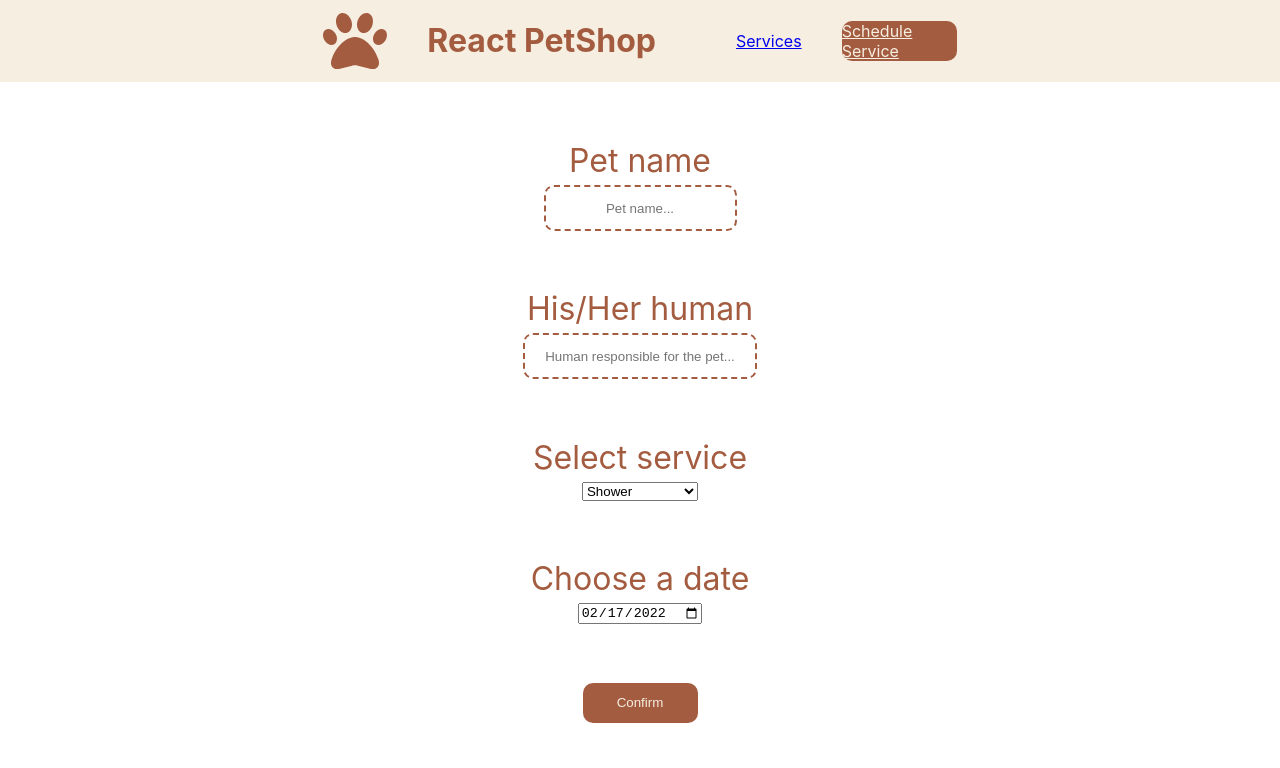
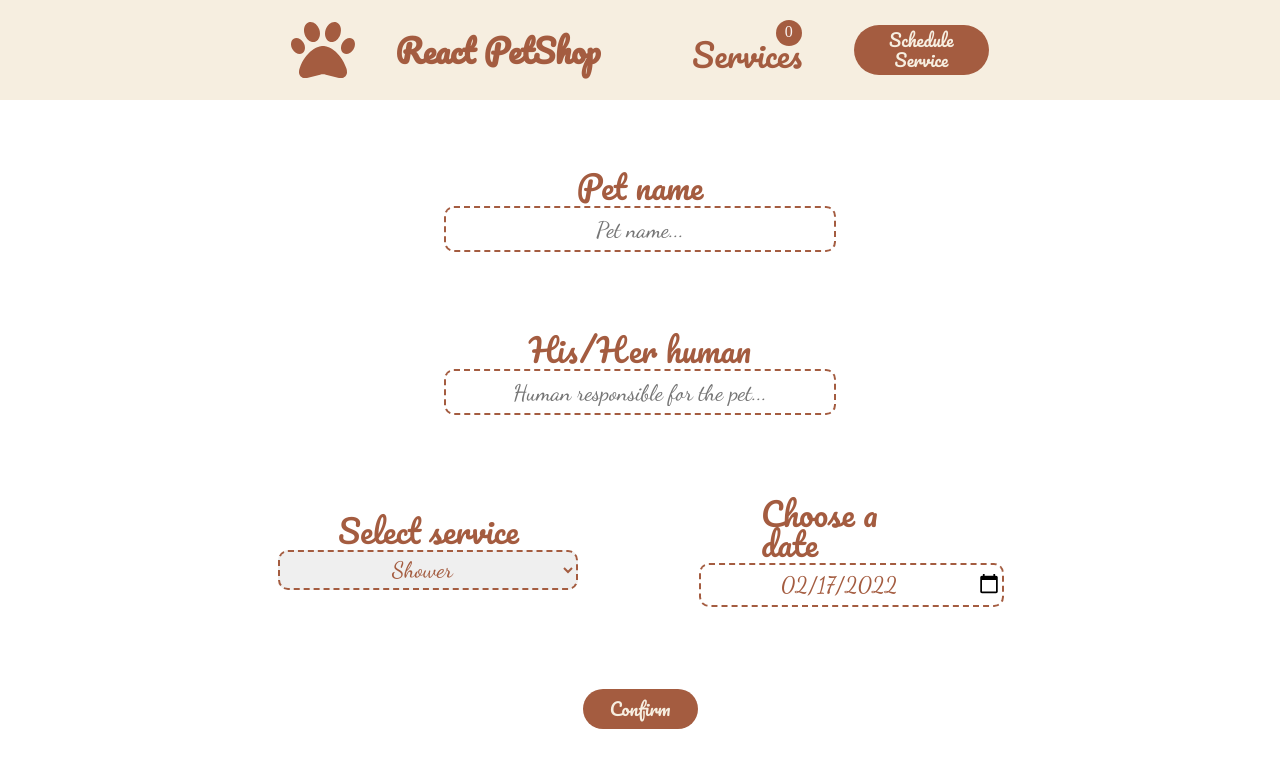
Before and after one commit to viniirbr/petshop, a React (Create React App) app: page / in a window 1280 px wide. Shown: the top 768 px of the page. Built offline with nearby package versions, Linux system fonts and the light colour scheme.

Commit message:
Estilization and services counter

```diff
--- a/src/App.js
+++ b/src/App.js
@@ -1,6 +1,7 @@
 import { Component } from 'react';
 import { Route, Switch, BrowserRouter as Router } from 'react-router-dom';
 import './App.css';
+import './index.css';
 import "./assets/app.css"
 import Header from './components/Header/Header';
 import SchedulePage from './pages/SchedulePage/SchedulePage';
@@ -38,7 +39,7 @@ class App extends Component {
   render() {
     return (
         <Router>
-          <Header />
+          <Header servicesCount={this.state.scheduledServices.length}/>
           <Switch>
             <Route exact path="/">
               <SchedulePage addScheduledServiceFunction = {this.addScheduledService.bind(this)}/>
--- a/src/assets/app.css
+++ b/src/assets/app.css
@@ -2,17 +2,24 @@
     --primary-color: #A45C40;
     --second-color: #F6EEE0;
     --accent-color: #E4B7A0;
+    --light-color: #F9F1F0;
 }
 
 .button {
     background: var(--primary-color);
-    border-radius: 10px;
+    border-radius: 30px;
     color: var(--second-color);
     height: 40px;
     border: none;
     cursor: pointer;
     transition: all .5s;
     width: 115px;
+    text-decoration: none;
+    text-align: center;
+    padding: 5px 10px;
+    font-family: 'Pacifico', cursive;
+    font-size: 1.1rem;
+    line-height: 20px;
 }
 
 .button:hover {
@@ -26,9 +33,17 @@
     height: 40px;
     text-align: center;
     width: 100%;
+    font-family: 'Dancing Script', cursive;;
+    color: #A45C40;
+    font-size: 1.4rem;
+    min-width: 300px;
 }
 
 .input:focus {
     border: var(--primary-color) 2px solid;
     outline: none;
 }
+
+h2, h3, p {
+    margin: 0;
+}
--- a/src/components/Header/Header.jsx
+++ b/src/components/Header/Header.jsx
@@ -13,7 +13,10 @@ class Header extends Component {
                 <h1 className='header__title'>React PetShop</h1>
                 <nav className='header__nav'>
                     <ul className='header__items'>
-                        <Link to="/services"><li>Services</li></Link>
+                        <div className='header__services'>
+                            <div className='header__count'>{this.props.servicesCount}</div>
+                            <Link to="/services" className='header__nav-item'><li>Services</li></Link>
+                        </div>
                         <Link to="/" className='button'>Schedule Service</Link>
                     </ul>
                 </nav>
--- a/src/components/Header/header.css
+++ b/src/components/Header/header.css
@@ -1,3 +1,5 @@
+@import url('https://fonts.googleapis.com/css2?family=Pacifico&display=swap');
+@import url('https://fonts.googleapis.com/css2?family=Dancing+Script:wght@500&family=Pacifico&display=swap');
 .header {
     background: var(--second-color);
     display: flex;
@@ -5,6 +7,7 @@
     gap: 40px;
     width: 100%;
     align-items: center;
+    height: 100px;
 }
 
 
@@ -21,4 +24,42 @@
 
 .header__title {
     color: var(--primary-color);
+    font-family: 'Pacifico', cursive;
 }
+
+.header__nav-item {
+    text-decoration: none;
+    color: var(--primary-color);
+    font-family: 'Pacifico', cursive;
+    font-size: 2rem;
+}
+
+
+.header__services {
+    display: flex;
+    flex-direction: column;
+    justify-content: center;
+    transition: all .5s;
+    border: 2px transparent solid;
+    padding:  0 10px;
+    border-radius: 5px;
+    position: relative;
+    top: -9px;
+}
+
+.header__services:hover {
+    border: 2px var(--primary-color) solid
+}
+.header__count {
+    background: var(--primary-color);
+    border-radius: 100%;
+    width: 20px;
+    height: 20px;
+    text-align: center;
+    align-self: flex-end;
+    position: relative;
+    top: 20px;
+    font-family: 'Dancing', cursive;
+    color: var(--light-color);
+    padding: 3px;
+}
--- a/src/components/ScheduleForm/ScheduleForm.jsx
+++ b/src/components/ScheduleForm/ScheduleForm.jsx
@@ -89,10 +89,10 @@ class ScheduleForm extends Component {
                         value={this.humanName}
                         onChange={this.changeHumanName.bind(this)} />
                 </div>
-
+                <section className='service-date'>
                     <div className='schedule-form__container'>
                         <label className='schedule-form__label'>Select service</label>
-                    <select value={this.service} onChange={this.changeService.bind(this)}>
+                        <select className='input' value={this.service} onChange={this.changeService.bind(this)}>
                             <option value="Shower">Shower</option>
                             <option value="Groom">Groom</option>
                             <option value="Shower+Groom">Shower+Groom</option>
@@ -101,8 +101,9 @@ class ScheduleForm extends Component {
 
                     <div className='schedule-form__container'>
                         <label className='schedule-form__label'>Choose a date</label>
-                    <input type="date" value={this.scheduleDate} onChange={this.changeDate.bind(this)}/>
+                        <input className='input' type="date" value={this.scheduleDate} onChange={this.changeDate.bind(this)} />
                     </div>
+                </section>
 
                 <button className='button' type='submit'>Confirm</button>
             </form>
--- a/src/components/ScheduleForm/schedule-form.css
+++ b/src/components/ScheduleForm/schedule-form.css
@@ -12,9 +12,18 @@
     flex-direction: column;
     align-items: center;
     gap: 5px;
+    width: 30%;
 }
 
 .schedule-form__label {
     font-size: 2rem;
     color: var(--primary-color);
+    font-family: 'Pacifico', 'cursive';
+    line-height: 30px;
 }
+
+.service-date {
+    display: flex;
+    align-items: center;
+    justify-content: space-between;
+}
--- a/src/components/ServiceCard/ServiceCard.jsx
+++ b/src/components/ServiceCard/ServiceCard.jsx
@@ -3,7 +3,9 @@ import groomed from '../../assets/images/groomed.png'
 import showered from '../../assets/images/showered.png'
 import showeredGroomed from '../../assets/images/showered+groomed.png'
 import './service-card.css'
-import {ReactComponent as Done} from '../../assets/images/done.svg'
+import { ReactComponent as Done } from '../../assets/images/done.svg'
+import { FontAwesomeIcon } from '@fortawesome/react-fontawesome';
+import { faCheck } from '@fortawesome/free-solid-svg-icons'
 
 class ServiceCard extends Component {
 
@@ -27,11 +29,13 @@ class ServiceCard extends Component {
         }
         return (
             <div className="card">
-                <img className='card__image' src={this.service} className='card__image'/>
+                <div className='card__container-image'>
+                    <img className='card__image' src={this.service} className='card__image' />
+                </div>
                 <h2 className="card__pet-name">{this.props.petName}</h2>
-                <h3 className="card__human-name">{this.props.humanName}</h3>
+                <h3 className="card__human-name">{this.props.humanName}'s pet</h3>
                 <p className="card__schedule-date">{this.props.scheduledDate}</p>
-                <Done onClick={this.deleteCard.bind(this)}/>
+                <FontAwesomeIcon icon={faCheck} className='card__done' color='#76d259' size='2x' onClick={this.deleteCard.bind(this)}/>
             </div>
         );
     }
--- a/src/components/ServiceCard/service-card.css
+++ b/src/components/ServiceCard/service-card.css
@@ -7,9 +7,38 @@
     width: 230px;
     height: 340px;
     border-radius: 10px;
-    padding: 20px;
+    padding: 10px;
 }
 
 .card__image {
-    width: 90px;
+    width: 120px;
 }
+
+.card__pet-name {
+    font-family: 'Pacifico', cursive;
+    color: var(--light-color);
+}
+
+.card__human-name {
+    font-family: 'Dancing', cursive;
+    color: var(--accent-color);
+}
+
+.card__schedule-date {
+    font-family: 'Dancing', cursive;
+    color: var(--accent-color);
+}
+
+.card__done {
+    cursor: pointer;
+}
+
+.card__container-image {
+    display: flex;
+    align-items: center;
+    justify-content: center;
+    width: 100%;
+    height: 220px;
+    background: var(--light-color);
+    border-radius: 10px;
+}
```
Lines whose indentation alone changed are shown as unchanged.
